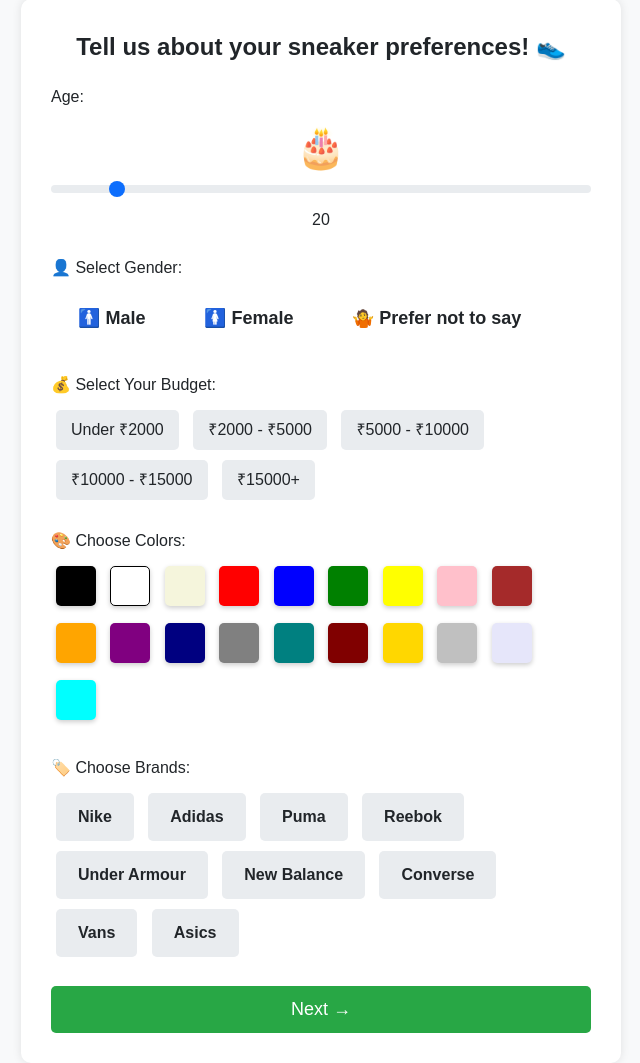
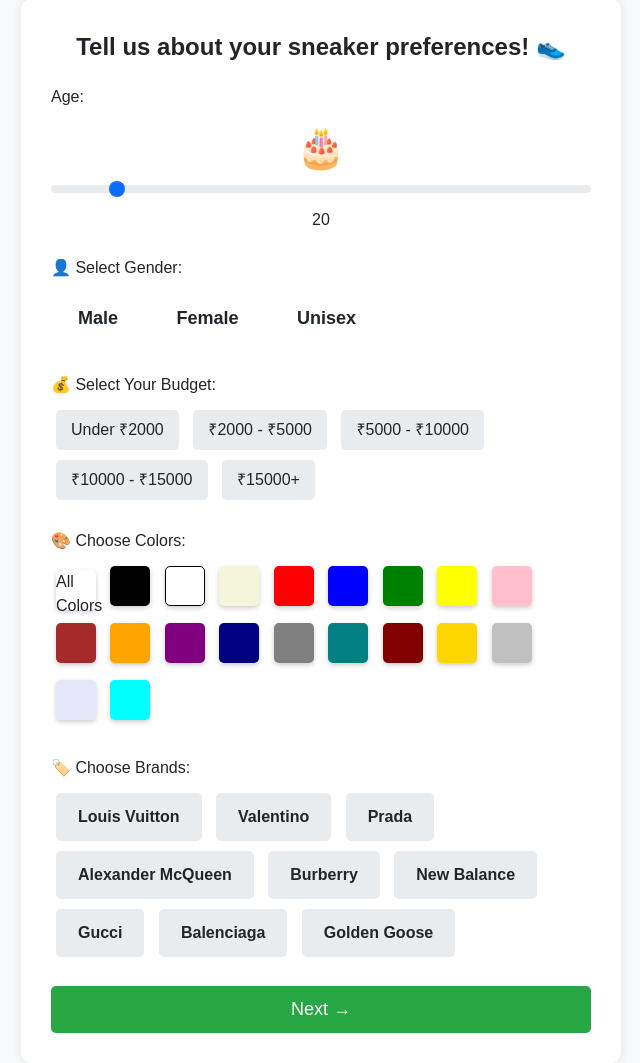
Before and after one commit to shoryamehra24/sneakrdarzi, a Flask app: template templates/questionnaire.html in a window 1280 px wide. Shown: the part 31-1094 px from the top of the page, without its empty margins (319-959 px from the left). Run offline with Flask 3, Linux system fonts and the light colour scheme; the template is opened without the code that fills it, so the values that code supplies are empty.

Commit message:
Update questionnaire.html

```diff
--- a/templates/questionnaire.html
+++ b/templates/questionnaire.html
@@ -89,6 +89,7 @@
         .gender-box:hover, .gender-box.selected {
             border: 2px solid black;
             background-color: #f1f1f1;
+
         }
 
         .budget-option {
@@ -171,9 +172,9 @@
         <div class="mb-4">
             <label class="form-label">👤 Select Gender:</label>
             <div>
-                <div class="gender-box" onclick="selectGender(this, 'Male')">🚹 Male</div>
-                <div class="gender-box" onclick="selectGender(this, 'Female')">🚺 Female</div>
-                <div class="gender-box" onclick="selectGender(this, 'Prefer not to say')">🤷 Prefer not to say</div>
+                <div class="gender-box" onclick="selectGender(this, 'Male')">Male</div>
+                <div class="gender-box" onclick="selectGender(this, 'Female')">Female</div>
+                <div class="gender-box" onclick="selectGender(this, 'Unisex')">Unisex</div>
             </div>
         </div>
 
@@ -194,6 +195,7 @@
             <label class="form-label">🎨 Choose Colors:</label>
             <div id="color-palette">
                 <!-- 20 Colors -->
+                <div class="color-box all-colors" data-color="All">All Colors</div>
                 <div class="color-box" style="background: black;" data-color="Black"></div>
                 <div class="color-box" style="background: white; border: 1px solid black;" data-color="White"></div>
                 <div class="color-box" style="background: beige;" data-color="Beige"></div>
@@ -221,15 +223,15 @@
             <label class="form-label">🏷️ Choose Brands:</label>
             <div id="brand-selection">
                 <!-- Example Brands -->
-                <div class="brand-box" data-brand="Nike">Nike</div>
-                <div class="brand-box" data-brand="Adidas">Adidas</div>
-                <div class="brand-box" data-brand="Puma">Puma</div>
-                <div class="brand-box" data-brand="Reebok">Reebok</div>
-                <div class="brand-box" data-brand="Under Armour">Under Armour</div>
+                <div class="brand-box" data-brand="Louis Vuitton">Louis Vuitton</div>
+                <div class="brand-box" data-brand="Valentino">Valentino</div>
+                <div class="brand-box" data-brand="Prada">Prada</div>
+                <div class="brand-box" data-brand="Alexander McQueen">Alexander McQueen</div>
+                <div class="brand-box" data-brand="Burberry">Burberry</div>
                 <div class="brand-box" data-brand="New Balance">New Balance</div>
-                <div class="brand-box" data-brand="Converse">Converse</div>
-                <div class="brand-box" data-brand="Vans">Vans</div>
-                <div class="brand-box" data-brand="Asics">Asics</div>
+                <div class="brand-box" data-brand="Gucci">Gucci</div>
+                <div class="brand-box" data-brand="Balenciaga">Balenciaga</div>
+                <div class="brand-box" data-brand="Golden Goose">Golden Goose</div>
             </div>
         </div>
 
@@ -251,14 +253,44 @@
     element.classList.add('selected');
 }
 
-        document.querySelectorAll('.color-box').forEach(box => {
-            box.addEventListener('click', () => box.classList.toggle('selected'));
+document.querySelectorAll(".color-box").forEach(box => {
+    box.addEventListener("click", function () {
+        if (this.classList.contains("all-colors")) {
+            document.querySelectorAll(".color-box").forEach(el => el.classList.remove("selected"));
+            this.classList.add("selected");
+        } else {
+            document.querySelector(".all-colors").classList.remove("selected");
+            this.classList.toggle("selected");
+        }
+    });
 });
 
-        // Allow multi-selection of brands
-        document.querySelectorAll('.brand-box').forEach(box => {
-            box.addEventListener('click', () => box.classList.toggle('selected'));
+// Brand selection logic
+document.querySelectorAll(".brand-box").forEach(box => {
+    box.addEventListener("click", function () {
+        this.classList.toggle("selected");
     });
+});
+
+document.querySelector(".next-button").addEventListener("click", function () {
+    const selectedGender = document.querySelector(".gender-box.selected")?.innerText || "";
+    const selectedBudget = document.querySelector(".budget-option.selected")?.innerText || "";
+    const selectedColors = document.querySelector(".all-colors.selected")
+        ? ["All"]
+        : [...document.querySelectorAll(".color-box.selected")].map(el => el.getAttribute("data-color"));
+    const selectedBrands = [...document.querySelectorAll(".brand-box.selected")].map(el => el.getAttribute("data-brand"));
+
+    const filters = {
+        gender: selectedGender,
+        budget: selectedBudget,
+        colors: selectedColors,
+        brands: selectedBrands
+    };
+
+    localStorage.setItem("sneakerFilters", JSON.stringify(filters));
+    window.location.href = "/sneakers";
+});
+
     </script>
 </body>
 </html>
```
Lines whose indentation alone changed are shown as unchanged.
